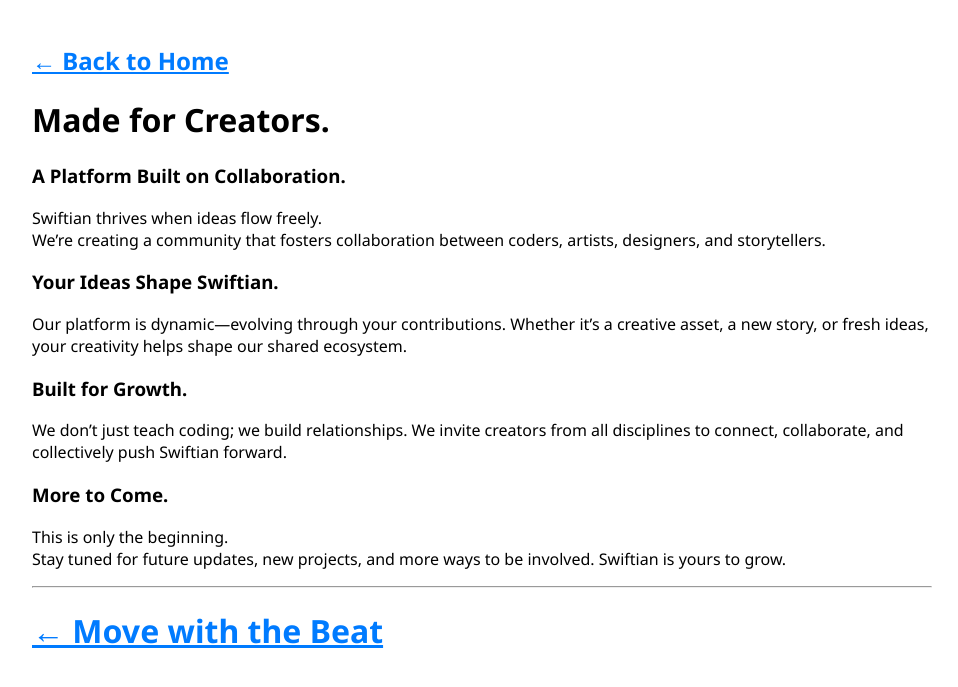
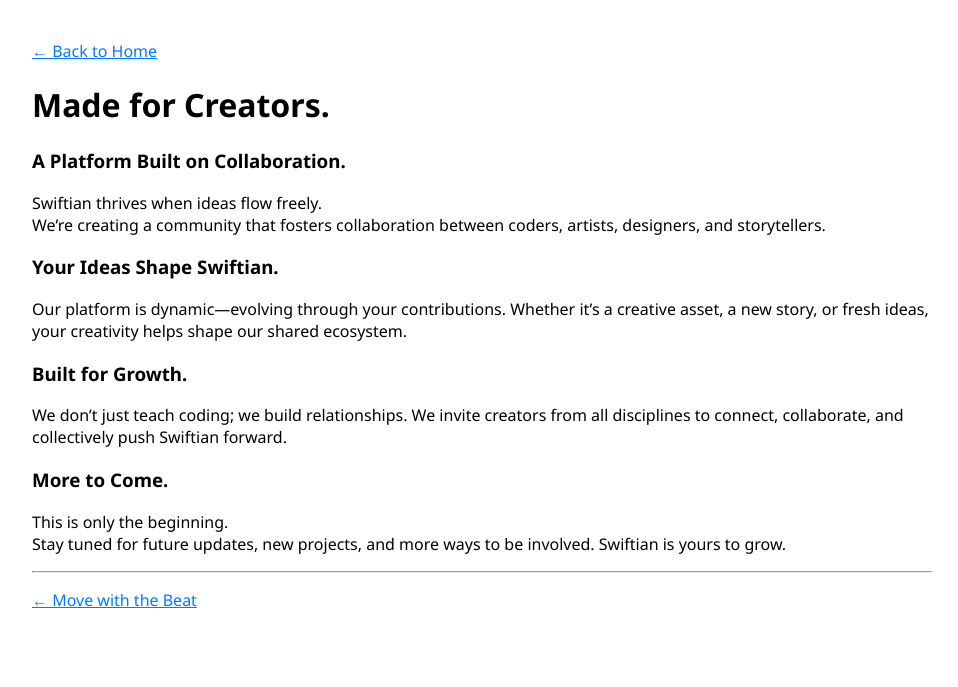
Before and after one commit to ThinkSwift/Swiftian, a Jekyll site: the page built from creators/index.md, in a window 1280 px wide. Shown: the top 687 px of the page, without its empty margins (158-1116 px from the left). Built offline with Jekyll 4.4.1, drawn with Linux system fonts in a browser that asks for light colours.

```diff
--- a/creators/index.md
+++ b/creators/index.md
@@ -6,7 +6,6 @@ keywords: "Swiftian, creators, coding community, collaboration"
 ---
 
 [← Back to Home](/)
----
 
 # Made for Creators.
 
@@ -26,4 +25,4 @@ Stay tuned for future updates, new projects, and more ways to be involved. Swift
 
 ---
 
-# [← Move with the Beat](/groove/)
+[← Move with the Beat](/groove/)
```
